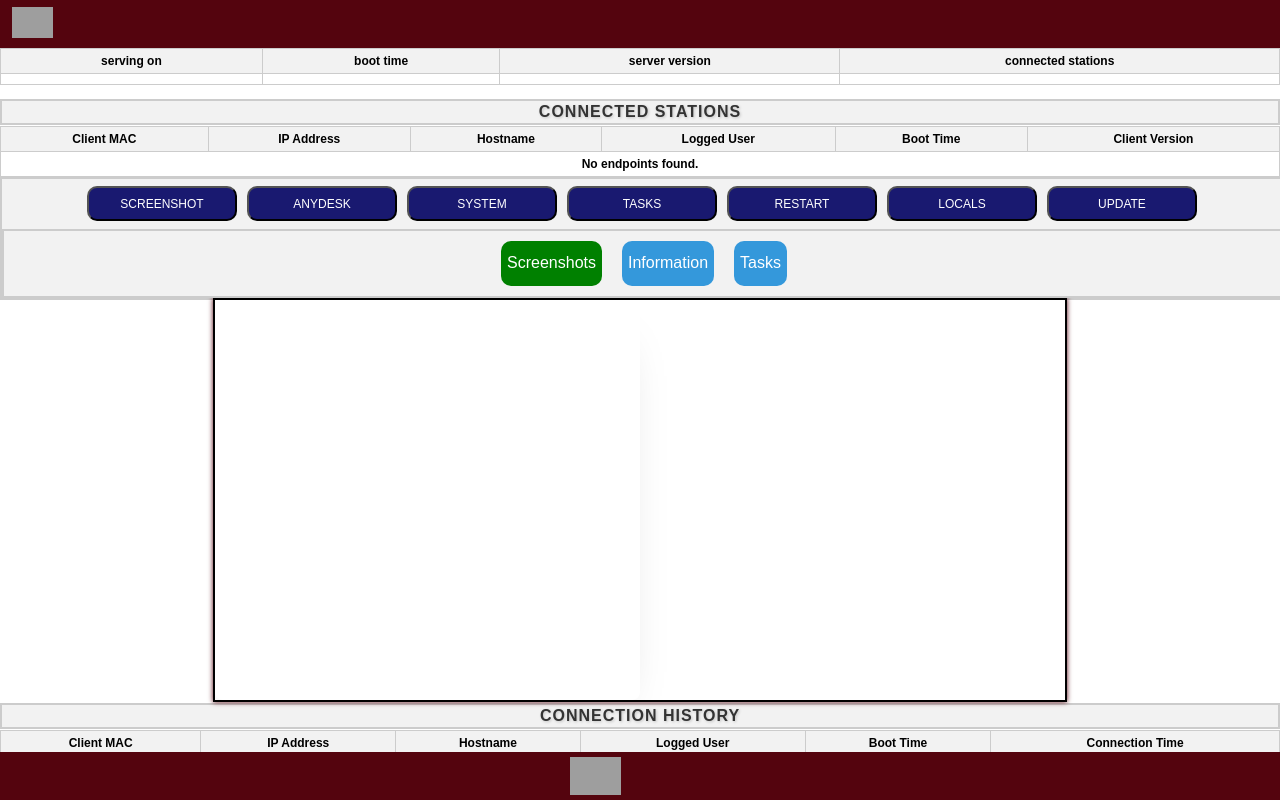
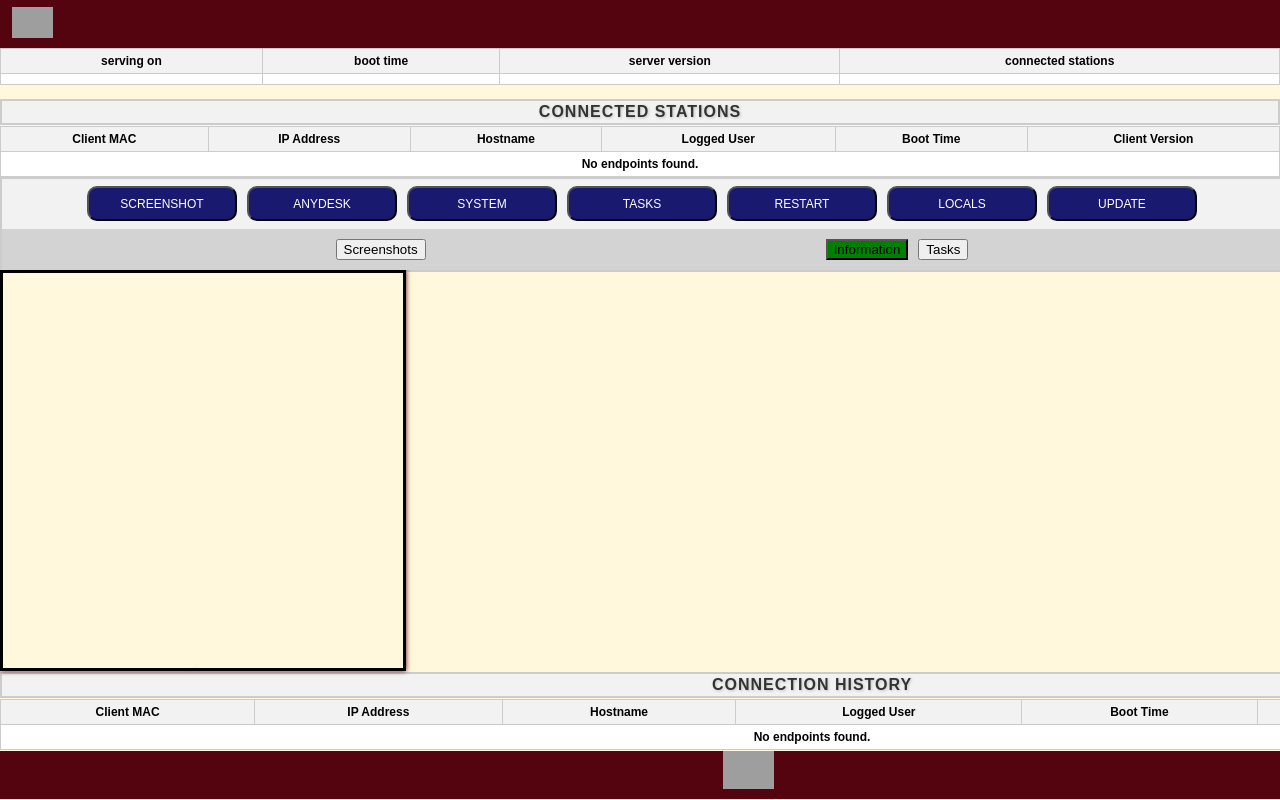
Before and after one commit to GShwartz/HandsOff-WEB, a Python web app: template templates/index.html in a window 1280 px wide; the page is wider, and only the part inside the window is pictured. Run offline with Jinja, Linux system fonts and the light colour scheme; the template is opened without the code that fills it, so the values that code supplies are empty; grey boxes are pictures that could not be loaded.

Commit message:
updated functionality

```diff
--- a/static/controller.js
+++ b/static/controller.js
@@ -191,9 +191,8 @@ document.addEventListener('DOMContentLoaded', function() {
           var preElement = document.createElement('pre');
           preElement.textContent = responseData.fileContent;
           informationContainer.appendChild(preElement);
+
           const screenshotsSlider = document.querySelector('screenshots-slider');
-          screenshotsSlider.classList.add('minimized');
-          screenshotsSlider.style.display = 'none';
           console.log('responseData', fileName);
         } else if (responseData.type === 'tasks') {
           var fileName = responseData.fileName;
--- a/static/minimizer.js
+++ b/static/minimizer.js
@@ -7,18 +7,6 @@ document.addEventListener('DOMContentLoaded', () => {
 
   const tasksHeaderButton = document.getElementById('tasks-button');
   const tasksContainer = document.querySelector('.tasks-container');
-
-  // Apply minimized effect initially if no row is selected or station is false
-  if (!isRowSelected()) {
-//    screenshotGrid.classList.add('minimized');
-    informationContainer.classList.add('minimized');
-    tasksContainer.classList.add('minimized');
-  } else {
-    screenshotGrid.style.backgroundColor = 'green'; // Change background color to green
-  }
-
-  // Modify screenshotHeaderButton to be green when the app starts
-  screenshotHeaderButton.style.backgroundColor = 'green';
 
   // Initial check for station value
   document.dispatchEvent(new CustomEvent('stationValue', { detail: { station: station } }));
@@ -32,25 +20,12 @@ document.addEventListener('DOMContentLoaded', () => {
     }
   });
 
-  screenshotHeaderButton.addEventListener('click', () => {
-    screenshotGrid.classList.toggle('minimized');
-    screenshotHeaderButton.style.backgroundColor = screenshotGrid.classList.contains('minimized') ? '' : 'green';
-    screenshotGrid.style.display = screenshotGrid.classList.contains('minimized') ? 'none' : 'flex';
-//    screenshotGrid.style.backgroundColor = isRowSelected() ? 'green' : '';
-
-    informationContainer.classList.add('minimized');
-    tasksContainer.classList.add('minimized');
-    informationHeaderButton.style.backgroundColor = '';
-    tasksHeaderButton.style.backgroundColor = '';
-  });
-
   informationHeaderButton.addEventListener('click', () => {
     informationContainer.classList.toggle('minimized');
     informationHeaderButton.style.backgroundColor = informationContainer.classList.contains('minimized') ? '' : 'green';
 
-    screenshotGrid.classList.add('minimized');
     tasksContainer.classList.add('minimized');
-    screenshotGrid.style.display = 'none';
+    informationContainer.style.height = informationContainer.classList.contains('minimized') ? '20px' : '';
 
     screenshotHeaderButton.style.backgroundColor = '';
     tasksHeaderButton.style.backgroundColor = '';
@@ -60,13 +35,18 @@ document.addEventListener('DOMContentLoaded', () => {
     tasksContainer.classList.toggle('minimized');
     tasksHeaderButton.style.backgroundColor = tasksContainer.classList.contains('minimized') ? '' : 'green';
 
-    screenshotGrid.classList.add('minimized');
     informationContainer.classList.add('minimized');
-    screenshotGrid.style.display = 'none';
+    tasksContainer.style.height = tasksContainer.classList.contains('minimized') ? '20px' : '';
 
     screenshotHeaderButton.style.backgroundColor = '';
     informationHeaderButton.style.backgroundColor = '';
   });
+
+  // Set initial state for informationContainer and tasksContainer
+  informationContainer.classList.remove('minimized');
+  informationHeaderButton.style.backgroundColor = 'green';
+
+  tasksContainer.classList.add('minimized');
 });
 
 // Function to check if any row is selected
--- a/static/style.css
+++ b/static/style.css
@@ -83,11 +83,15 @@ html, body {
     display: flex;
     flex-direction: column;
     height: 100%;
+    width: 203vh;
+    background-color: #FFF8DC;
+    overflow-x: hidden;
 }
 
 .topHalf,
 .bottomHalf {
     display: flex;
+    overflow-x: hidden;
 }
 
 .topHalf {
@@ -111,6 +115,7 @@ html, body {
 
 .bottomHalf .Display {
     margin-top: auto;
+    margin-bottom: auto;
 }
 
 .ServerInfo,
@@ -126,7 +131,6 @@ html, body {
   left: 0;
   width: 100%;
   height: 3rem;
-  max-height: 3rem;
   background-color: #54040E;
   align-items: center;
   z-index: 10;
@@ -154,44 +158,73 @@ html, body {
 
 .Extenders {
   display: flex;
-    height: 65px;
-    width: 100%;
-    background-color: #f2f2f2;
-    z-index: 5;
-    border: 2px solid #ccc;
+  justify-content: center;
+  gap: 10px;
+  padding: 10px 10px;
+}
+
+.Extenders button:first-child {
+  margin-right: 400px;
+}
+
+.Extenders button:nth-child(2) {
+  margin-right: 5px; /* Adjust the value as per your needs */
+}
+
+.Extenders button:last-child {
+  margin-left: 5px; /* Adjust the value as per your needs */
 }
 
 .Display {
   display: flex;
   flex-grow: 1;
-  border: 2px solid black;
+  border: 3px solid black;
   box-shadow: 0 0 5px #54040E;
-  width: 850px;
+  width: 400px;
   height: 400px;
   z-index: 1;
-  margin: 0 auto; /* Add margin: 0 auto; to center the display */
+}
+
+.display-container {
+  display: flex;
+  justify-content: center;
+  gap: 50px;
+  padding: 1rem 1rem;
+}
+
+.Information {
+  display: flex;
+  flex-grow: 1;
+  border: 3px solid black;
+  box-shadow: 0 0 5px #54040E;
+  width: 400px;
+  height: 400px;
+  z-index: 1;
 }
 
 .connectionHistory {
   position: relative;
+  display: flex;
   flex-shrink: 0;
   width: 100%;
   background-color: purple;
   padding: 5px;
   font-weight: bold;
   z-index: 2;
+  margin-bottom: auto;
+  bottom: 0;
 }
 
 .Footer {
-  position: fixed;
-  flex-shrink: 0;
-  margin-top: auto;
+  position: relative;
+  margin-bottom: 1px;
+
   bottom: 0;
-  left: 0;
   width: 100%;
   height: 3rem;
   background-color: #54040E;
-  z-index: 2;
+  z-index: 10;
+  margin-top: 1px;
 }
 
 h1 {
@@ -209,8 +242,6 @@ h1 {
   padding: 2px;
 }
 
-
-
 .top-nav-logo {
   position: relative;
   width: 20%;
@@ -226,8 +257,6 @@ h1 {
   width: auto;
   max-height: 100%;
 }
-
-
 
 .server-table, table {
     margin-top: 0;
@@ -278,7 +307,9 @@ h1 {
     background-color: white;
 }
 
-.table-connected tr:hover,
+.table-connected tr:hover {
+  background-color: lightgray;
+}
 .table-connected tr.selected {
   background-color: green;
 }
@@ -301,8 +332,6 @@ td {
     border: 1px solid #ccc;
 }
 
-
-
 .controller-buttons-container {
   display: flex;
   flex-wrap: wrap;
@@ -321,6 +350,7 @@ td {
   width: 150px;
   height: 35px;
   left: 200px;
+  padding: 2px 2px;
   transition: background-color 0.2s, transform 0.3s;
 }
 
@@ -334,26 +364,49 @@ td {
   background-color: #191970;
 }
 
-
-
 .extenders-wrapper {
   position: sticky;
   display: flex;
   justify-content: center; /* Add this line to horizontally center the buttons */
   width: 100%;
+  height: 90%;
 }
 
-.extender-button {
-  margin: 10px; /* Adjust the margin value to add space between the buttons */
-  border: none;
-  border-radius: 10px;
-  background-color: #3498db;
-  color: #ffffff;
-  font-size: 16px;
+.screenshots-button,
+ .information-button,
+ .tasks-button {
+  background-color: #111827;
+  border: 1px solid transparent;
+  border-radius: .75rem;
+  box-sizing: border-box;
+  color: #FFFFFF;
+  cursor: pointer;
+  flex: 0 0 auto;
+  font-family: Arial, sans-serif;
+  font-size: 1.125rem;
+  font-weight: 600;
   text-align: center;
-  text-decoration: none;
-  cursor: pointer;
-  transition: background-color 0.3s ease;
+  text-decoration: none #6B7280 solid;
+  text-decoration-thickness: auto;
+  transition-duration: .2s;
+  transition-property: background-color,border-color,color,fill,stroke;
+  transition-timing-function: cubic-bezier(.4, 0, 0.2, 1);
+  user-select: none;
+  -webkit-user-select: none;
+  touch-action: manipulation;
+  width: auto;
+  padding: 2px 2px; /* Adjust top and bottom padding as needed */
+  margin: 5px; /* Add margin for gaps between buttons */
+}
+
+.button-40:hover {
+  background-color: #374151;
+}
+
+.button-40:focus {
+  box-shadow: none;
+  outline: 2px solid transparent;
+  outline-offset: 2px;
 }
 
 .extender-button:hover {
@@ -368,14 +421,10 @@ td {
   outline: none;
 }
 
-
-
 .screenshots-slider-wrapper {
-    display: flex;
     width: 100%;
-    height: 400px;
+    height: 100%;
     overflow-y: hidden;
-    flex-grow: 1;
 }
 
 .screenshots-slider-container {
@@ -386,7 +435,7 @@ td {
 }
 
 .screenshots-slider {
-    width: 100%;
+  width:100%;
   height: 100%;
   display: flex;
   scroll-snap-type: x mandatory;
@@ -394,6 +443,7 @@ td {
   flex-direction: row;
   box-shadow: 0 1.5rem 3rem -1.75rem hsla(0, 0%, 0%, 0.25);
   border-radius: 0.5rem;
+  padding: 0; /* Remove any padding to ensure proper image stretching */
 }
 
 .screenshots-slider img {
@@ -401,11 +451,11 @@ td {
   height: 100%;
   scroll-snap-align: start;
   object-fit: fill;
-    border: 2px solid black;
+  border: 1px solid black;
 }
 
 .screenshots-slider::-webkit-scrollbar {
-  width: 10px; /* Adjust the width as needed */
+  width: 10px;
 }
 
 .screenshots-slider::-webkit-scrollbar-track {
@@ -443,7 +493,7 @@ td {
   width: 100%;
   display: flex;
   border-radius: 0.5rem;
-  max-height: 400px; /* Set max-height to match the height of the Display */
+  max-height: 100%; /* Set max-height to match the height of the Display */
   overflow: auto;
   padding-left: 10px;
 }
@@ -455,9 +505,9 @@ td {
 
 .tasks-container {
   width: 100%;
+  max-height: 100%; /* Set max-height to match the height of the Display */
   display: flex;
   border-radius: 0.5rem;
-  max-height: 400px; /* Set max-height to match the height of the Display */
   overflow: auto;
   padding-left: 10px;
 }
@@ -477,7 +527,6 @@ td {
   border-collapse: collapse;
   max-height: 8rem; /* Adjust this value to limit the number of rows */
   overflow-y: auto;
-  margin-bottom: 3rem;
 }
 
 .table-history tbody tr {
@@ -504,7 +553,7 @@ td {
 }
 
 .footer-logo {
-  position: relative;
+  position: sticky;
   width: 100%;
   height: 80%;
   top: 5px;
```
Also changed, not shown: static/table_data.js (+30 -14 lines). Lines whose indentation alone changed are shown as unchanged.
